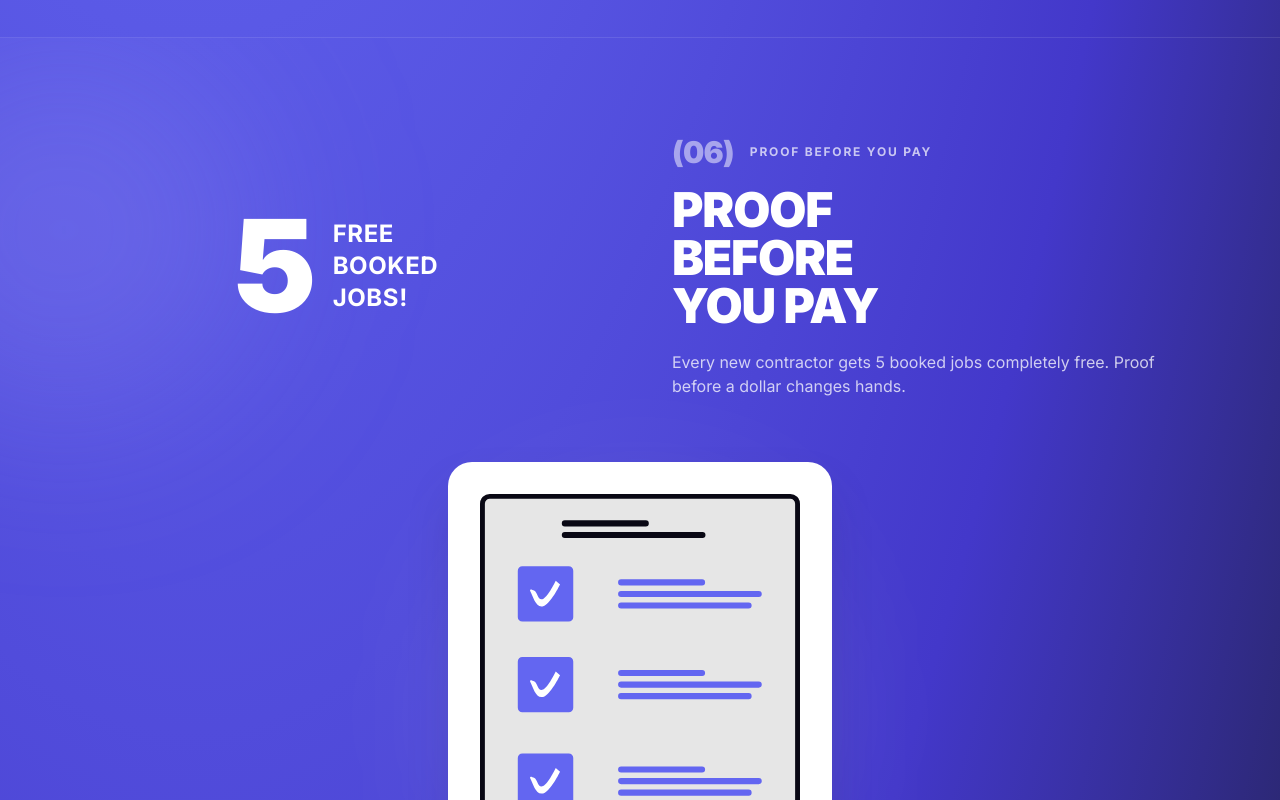
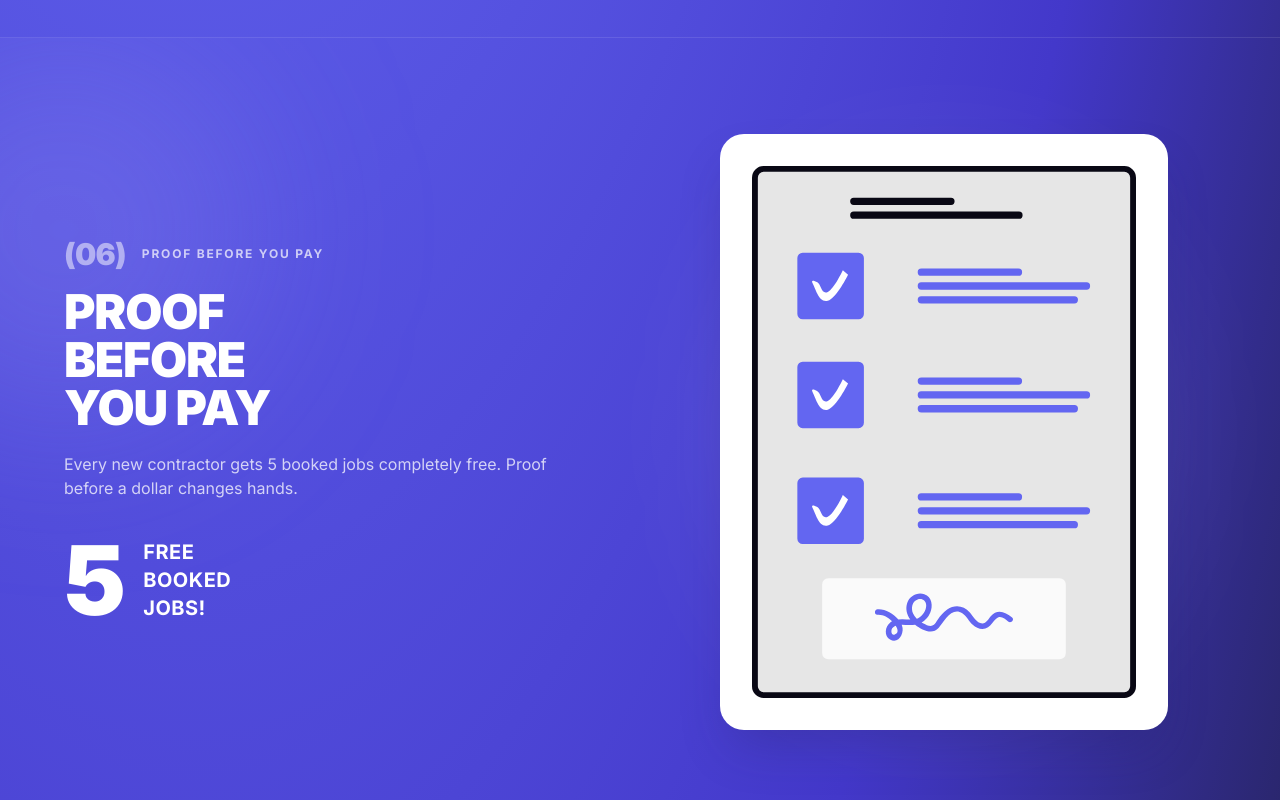
Before and after one commit to ProBookHQ-source/probook-hq, a React (Vite) app in the folder frontend/: page / in a window 1280 px wide. Shown: the part 3820-4620 px from the top of the page. Built offline with nearby package versions, Linux system fonts and the light colour scheme; no server answers.

Commit message:
Proof section: illustration side-by-side like hero, not stacked below

```diff
--- a/frontend/src/pages/LandingPage.jsx
+++ b/frontend/src/pages/LandingPage.jsx
@@ -349,31 +349,31 @@ export default function LandingPage() {
         <section className="relative border-t border-white/10 px-4 sm:px-6 py-16 sm:py-24 overflow-hidden">
           <div className="glow-orb w-96 h-96 top-0 -left-32 bg-brand-300/20" />
           <div className="max-w-6xl mx-auto grid md:grid-cols-2 gap-10 md:gap-16 items-center relative">
-            <div className="flex items-center justify-center gap-5 order-2 md:order-1">
-              <span className="font-display text-white text-8xl sm:text-9xl leading-none">5</span>
-              <span className="text-white font-bold text-lg sm:text-2xl uppercase tracking-wide leading-tight max-w-[8rem]">
-                Free<br />Booked<br />Jobs!
-              </span>
-            </div>
-            <div className="order-1 md:order-2">
-              <div className="flex items-center gap-4 mb-4">
+            <div className="text-center md:text-left">
+              <div className="flex items-center justify-center md:justify-start gap-4 mb-4">
                 <PageNumber n="06" />
                 <Eyebrow>Proof Before You Pay</Eyebrow>
               </div>
               <h2 className="font-display text-white text-3xl sm:text-5xl leading-[1.02] tracking-tight mb-5">
                 PROOF<br />BEFORE<br />YOU PAY
               </h2>
-              <p className="text-white/75 text-sm sm:text-base leading-relaxed max-w-lg">
+              <p className="text-white/75 text-sm sm:text-base leading-relaxed max-w-lg mx-auto md:mx-0 mb-8">
                 Every new contractor gets 5 booked jobs completely free. Proof before a dollar
                 changes hands.
               </p>
+              <div className="flex items-center justify-center md:justify-start gap-5">
+                <span className="font-display text-white text-7xl sm:text-8xl leading-none">5</span>
+                <span className="text-white font-bold text-lg sm:text-xl uppercase tracking-wide leading-tight max-w-[8rem]">
+                  Free<br />Booked<br />Jobs!
+                </span>
+              </div>
             </div>
+            <Illustration
+              src="/illustrations/undraw_contract-signed_vutk.svg"
+              alt="Trial agreement, no contract"
+              className="w-full max-w-md mx-auto"
+            />
           </div>
-          <Illustration
-            src="/illustrations/undraw_contract-signed_vutk.svg"
-            alt="Trial agreement, no contract"
-            className="relative max-w-sm mx-auto mt-12 sm:mt-16"
-          />
         </section>
       </Reveal>
 
```
Also changed, not shown: frontend/vite.config.js.timestamp-1786857031551-a395927ffff4a.mjs (added, +21 -0 lines).
